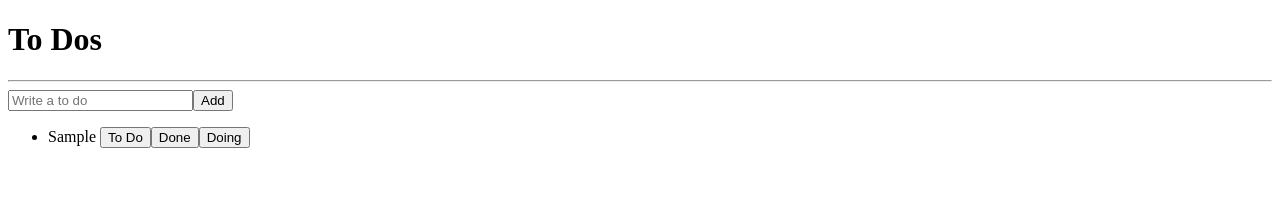
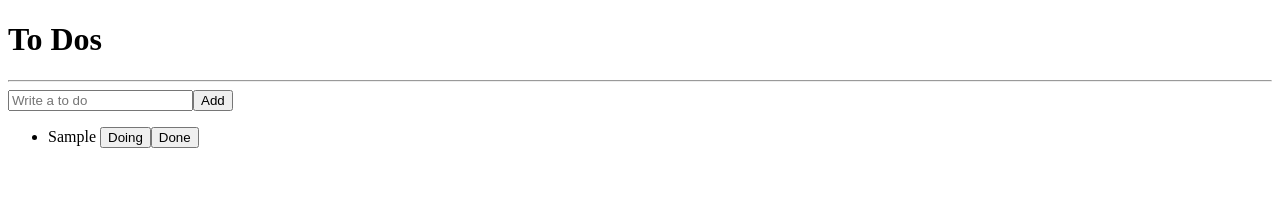
Before and after one commit to yuiseo/todo_list, a React (Create React App) app: page / in a window 1280 px wide. Both pictures are taken after typing "Sample" into the empty fields and a click on the button "Add". Shown: the top 217 px of the page. Built offline with nearby package versions, Linux system fonts and the light colour scheme.

Commit message:
categories

```diff
--- a/src/components/ToDo.tsx
+++ b/src/components/ToDo.tsx
@@ -1,12 +1,22 @@
-import { IToDo } from './atoms';
+import React from 'react';
+import { useSetRecoilState } from 'recoil';
+import { IToDo, toDoState } from './atoms';
 
-function ToDo({text}:IToDo){
+function ToDo({text,category,id}:IToDo){
+  const setToDos = useSetRecoilState(toDoState)
+  const onClick = (event:React.MouseEvent<HTMLButtonElement>)=>{
+    const {
+      currentTarget:{name},
+    }=event;
+  };
+
   return(
   <li>
     <span>{text} </span>
-    <button>To Do</button>
-    <button>Done</button>
-    <button>Doing</button>
+    {category !== "DOING" &&<button name="DOING" onClick={onClick}>Doing</button>}
+    {category !== "TO_DO" && <button name="TO_DO" onClick={onClick}>To Do</button>}
+    {category !== "DONE" &&<button name="DONE" onClick={onClick}>Done</button>}
+
   </li>);
 }
 
```
